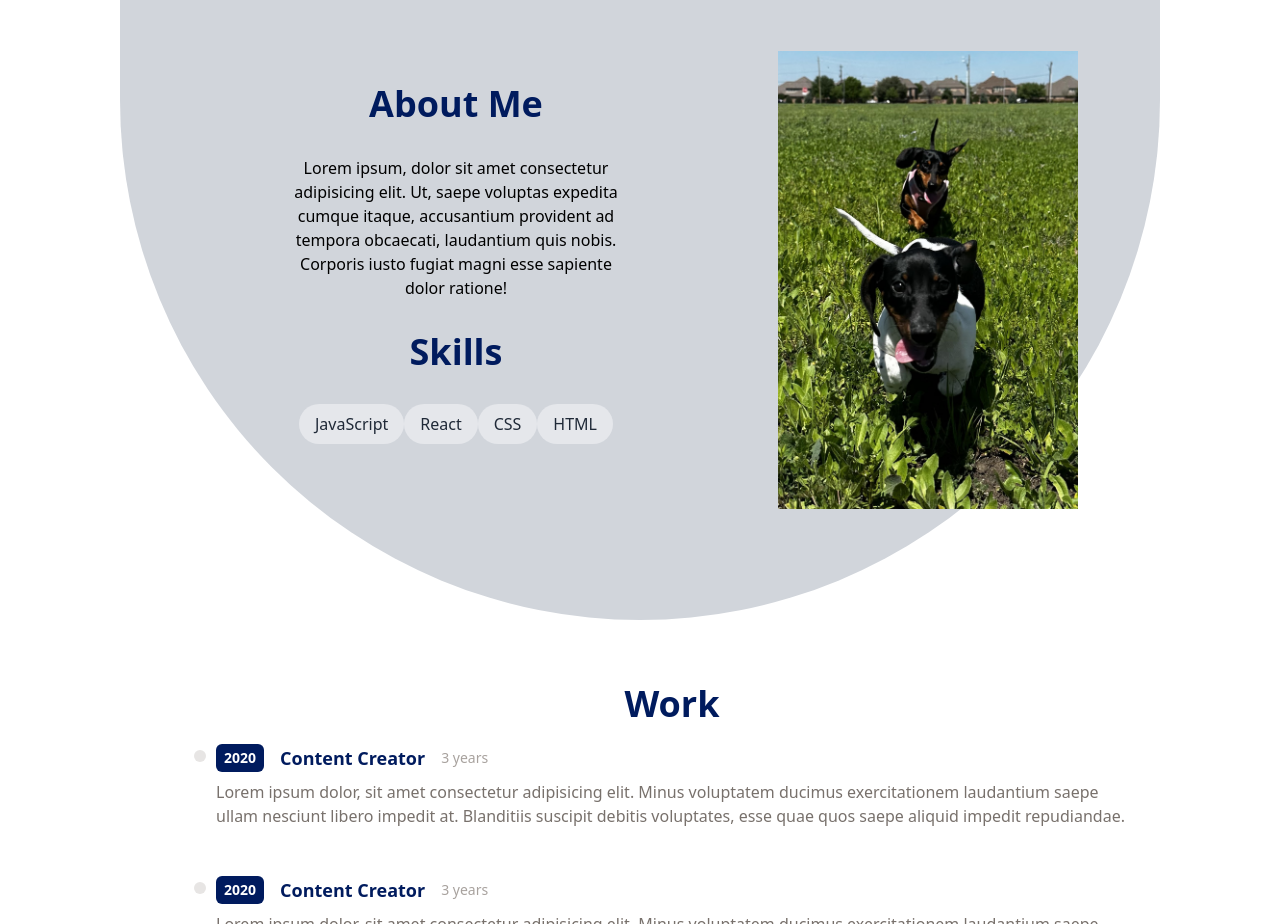
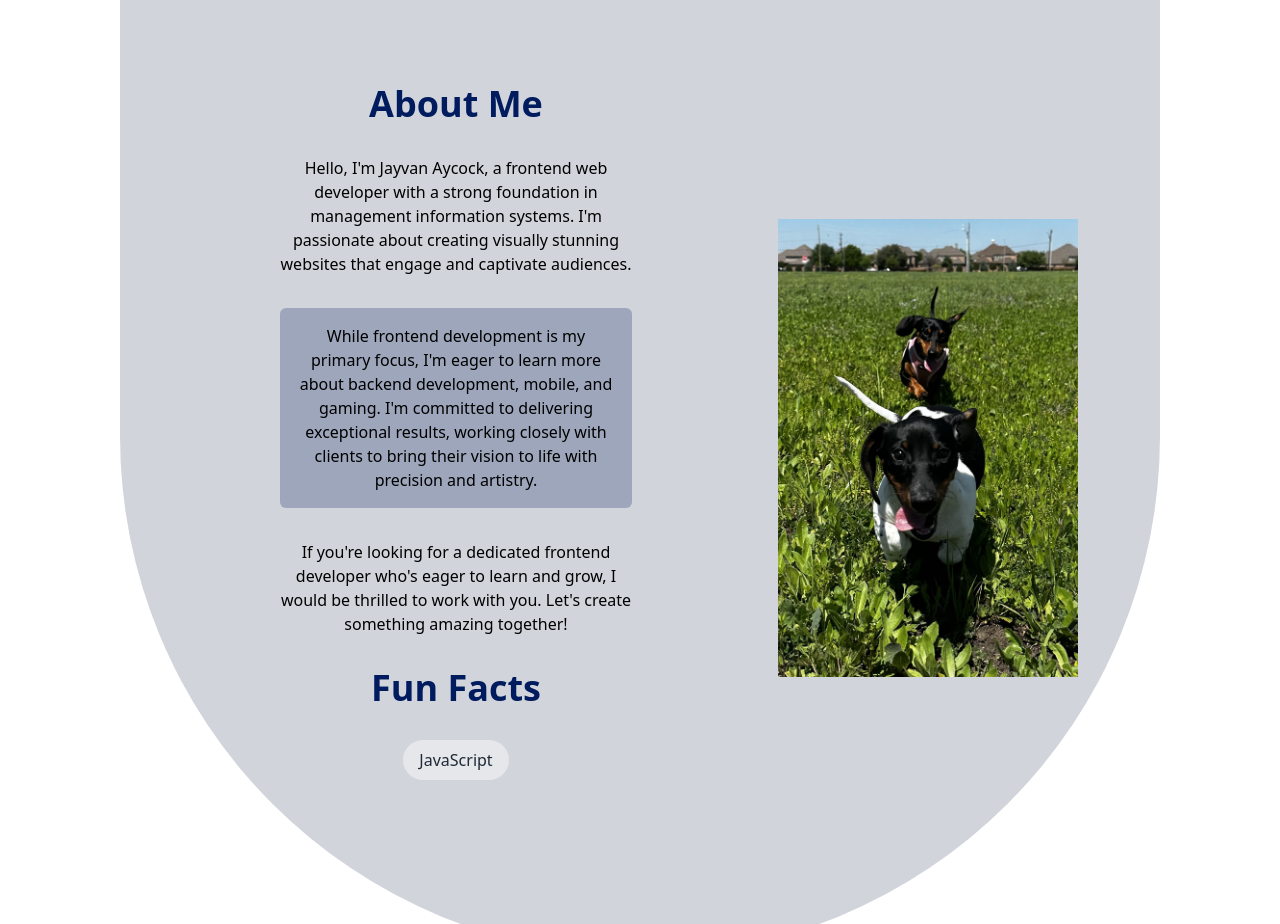
Before and after one commit to Jaycock2018/Portfolio-Website, a React (Vite) app: page / in a window 1280 px wide. Shown: the part 860-1784 px from the top of the page. Built offline with nearby package versions, Linux system fonts and the light colour scheme.

Commit message:
Updated code and added information

```diff
--- a/src/components/Info.jsx
+++ b/src/components/Info.jsx
@@ -7,17 +7,18 @@ const Info = () => {
       <div className='flex-1 p-4 md:p-20 md:w-2/3'>
         <h1 className='text-4xl font-bold text-center text-[#001b5e]'>About Me</h1>
         <p className='text-center py-8'>
-          Lorem ipsum, dolor sit amet consectetur adipisicing elit. Ut, saepe
-          voluptas expedita cumque itaque, accusantium provident ad tempora
-          obcaecati, laudantium quis nobis. Corporis iusto fugiat magni esse
-          sapiente dolor ratione!
+          Hello, I'm Jayvan Aycock, a frontend web developer with a strong foundation in management information systems. I'm passionate about creating visually stunning websites that engage and captivate audiences.
         </p>
-        <h2 className='text-4xl font-bold text-center text-[#001b5e]'>Skills</h2>
+        <p className='text-center bg-[#001b5e]/25 p-4 rounded-md'>
+          While frontend development is my primary focus, I'm eager to learn more about backend development, mobile, and gaming. I'm committed to delivering exceptional results, working closely with clients to bring their vision to life with precision and artistry.
+        </p>
+        <p className='text-center py-8'>
+          If you're looking for a dedicated frontend developer who's eager to learn and grow, I would be thrilled to work with you. Let's create something amazing together!
+        </p>
+        <h2 className='text-4xl font-bold text-center text-[#001b5e]'>Fun Facts</h2>
         <ul className='text-center py-8'>
           <li className='inline-block rounded-full py-2 px-4 bg-gray-200 text-gray-800 hover:bg-[#001b5e] hover:text-white transition duration-300 ease-in-out'>JavaScript</li>
-          <li className='inline-block rounded-full py-2 px-4 bg-gray-200 text-gray-800 hover:bg-[#001b5e] hover:text-white transition duration-300 ease-in-out'>React</li>
-          <li className='inline-block rounded-full py-2 px-4 bg-gray-200 text-gray-800 hover:bg-[#001b5e] hover:text-white transition duration-300 ease-in-out'>CSS</li>
-          <li className='inline-block rounded-full py-2 px-4 bg-gray-200 text-gray-800 hover:bg-[#001b5e] hover:text-white transition duration-300 ease-in-out'>HTML</li>
+
         </ul>
       </div>
       <div className='flex-1 p-4 md:p-10 md:w-1/3 md:text-center md:flex items-center justify-center'>
```
